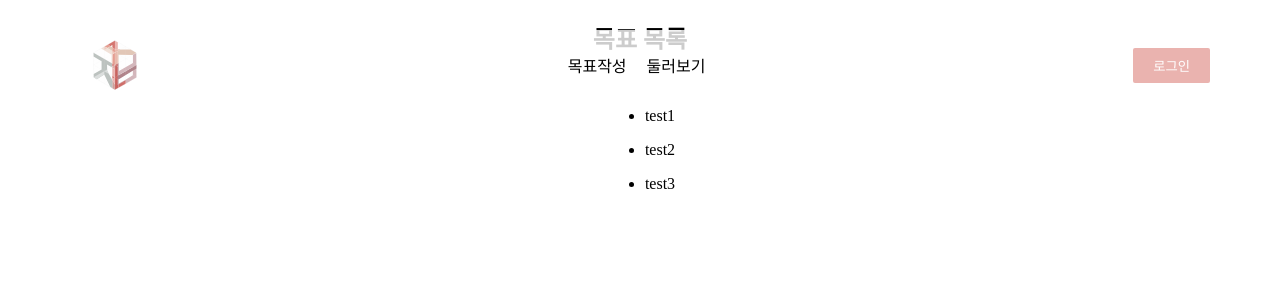
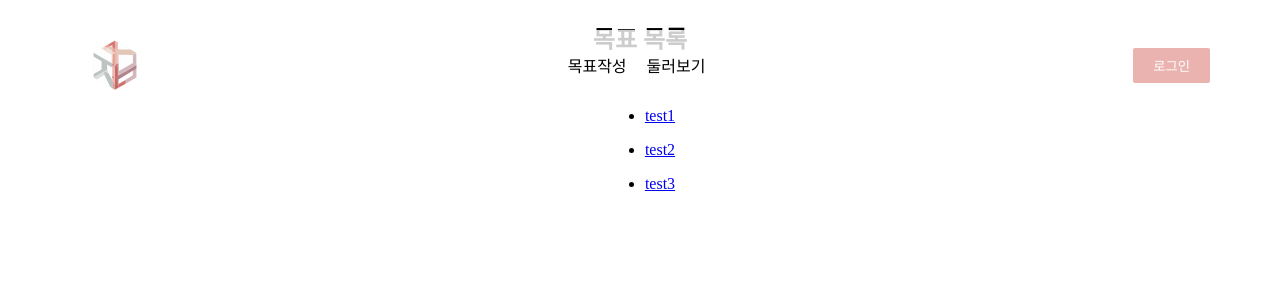
Before and after one commit to sparta-100days/100days-frontend, a Vue app: page /resolutions in a window 1280 px wide. Shown: the top 300 px of the page. Built offline with nearby package versions, Linux system fonts and the light colour scheme.

Commit message:
⭐feat: 목표 상세 페이지 구현

```diff
--- a/src/router/router.js
+++ b/src/router/router.js
@@ -1,6 +1,7 @@
 import { createRouter, createWebHistory } from "vue-router";
 import HomeView from "../views/HomeView.vue";
 import ResolutionList from "@/views/ResolutionList.vue";
+import ResolutionPage from "../views/ResolutionView.vue";
 
 const routes = [
   {
@@ -13,6 +14,11 @@ const routes = [
     name: "resolutionsList",
     component: ResolutionList,
   },
+  {
+    path: "/resolutions/:id",
+    name: "resolutionPage",
+    component: ResolutionPage,
+  }
 ];
 
 const router = createRouter({
--- a/src/views/ResolutionList.vue
+++ b/src/views/ResolutionList.vue
@@ -5,7 +5,7 @@
     <ul>
       <li v-for="resolution in testList" :key="resolution.id">
         <p class="resolution-info">
-          {{ resolution.title }}
+          <router-link :to="`/resolutions/${resolution.id}`">{{ resolution.title }}</router-link>
         </p>
       </li>
     </ul>
@@ -17,9 +17,9 @@ export default {
   data() {
     return {
       testList: [
-        { title: "test1", category: "test1", likeCount: 1 },
-        { title: "test2", category: "test2", likeCount: 2 },
-        { title: "test3", category: "test3", likeCount: 3 },
+        { title: "test1", category: "test1", likeCount: 1, id: 1 },
+        { title: "test2", category: "test2", likeCount: 2, id: 2 },
+        { title: "test3", category: "test3", likeCount: 3, id: 3 },
       ],
     };
   },
--- /dev/null
+++ b/src/views/ResolutionView.vue
@@ -0,0 +1,59 @@
+<template>
+  <div class="resolution">
+    <h2> 제목 </h2>
+    <p>사용할 id: {{resolutionId}}</p>
+    <div class="info-box">
+      <p class="description">설명</p>
+      <p class="progress">진행도</p>
+    </div>
+    <div class="daily-ckeck-box">
+      <p class="d-day"> d - 100 </p>
+      <p class="daily-status">오늘 목표 완료</p>
+    </div>
+    <div class="daily-check">
+      <p>달력 형식 or 스크롤 형식</p>
+    </div>
+    <footer class="footer" v-if="isAuthor">
+      <button class="feedback-button">데일리 체크 하러 가기</button>
+    </footer>
+
+  </div>
+
+</template>
+
+<script>
+import {useRoute} from "vue-router";
+import {onMounted, ref} from "vue";
+
+export default {
+  setup(){
+    const route = useRoute();
+    const resolutionId = ref(route.params.id);
+
+    onMounted(() => {
+      // 컴포넌트가 마운트 될 때 수행할 작업.
+      console.log(`resolution #${resolutionId.value}`);
+    });
+    return {
+      resolutionId
+    }
+  },
+  data() {
+    return {
+      isAuthor: false,
+    };
+  },
+  mounted() {
+    this.checkAuthor();
+  },
+  methods: {
+    checkAuthor() {
+      this.isAuthor = true;
+    },
+  }
+};
+</script>
+
+<style scoped lang="css">
+
+</style>
```
